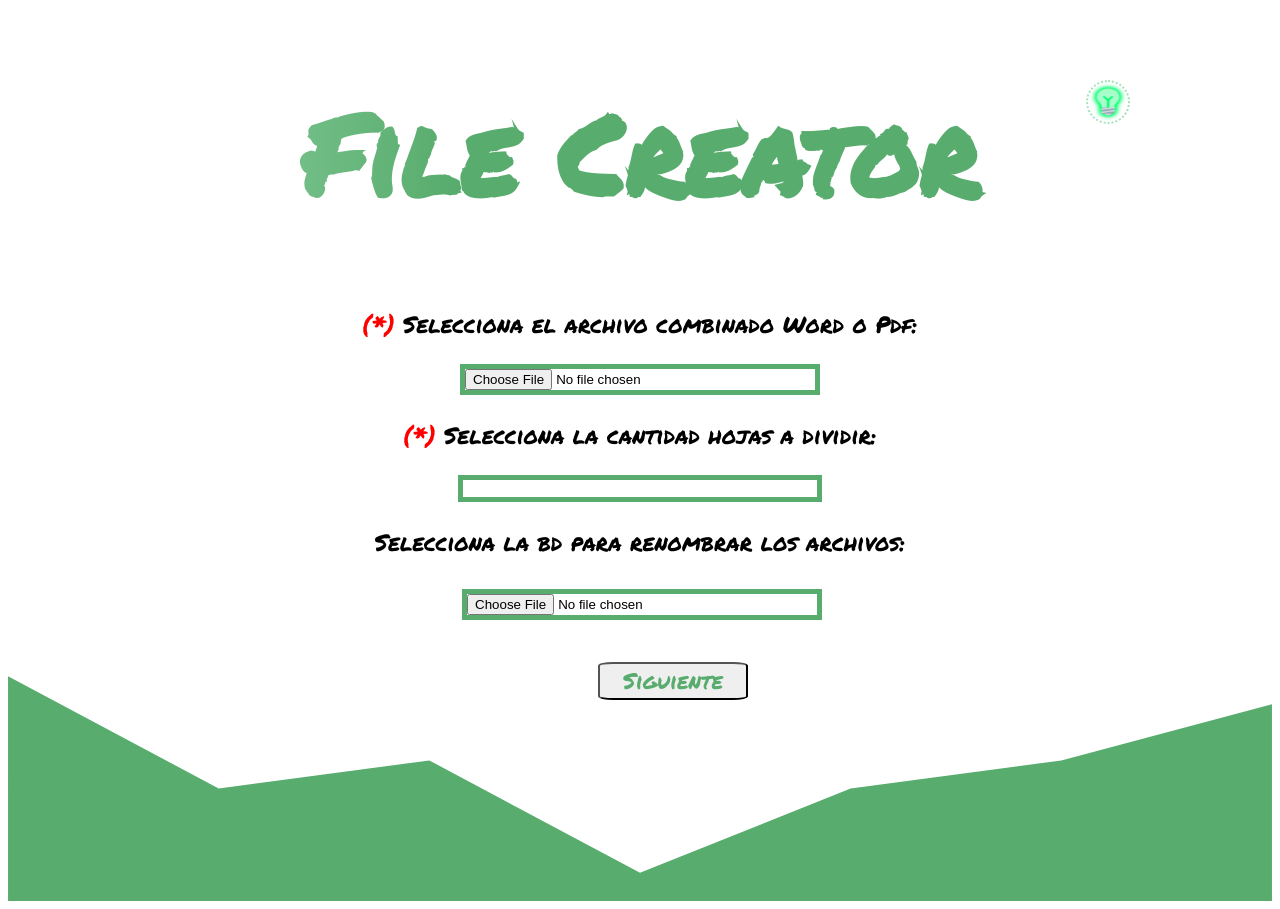
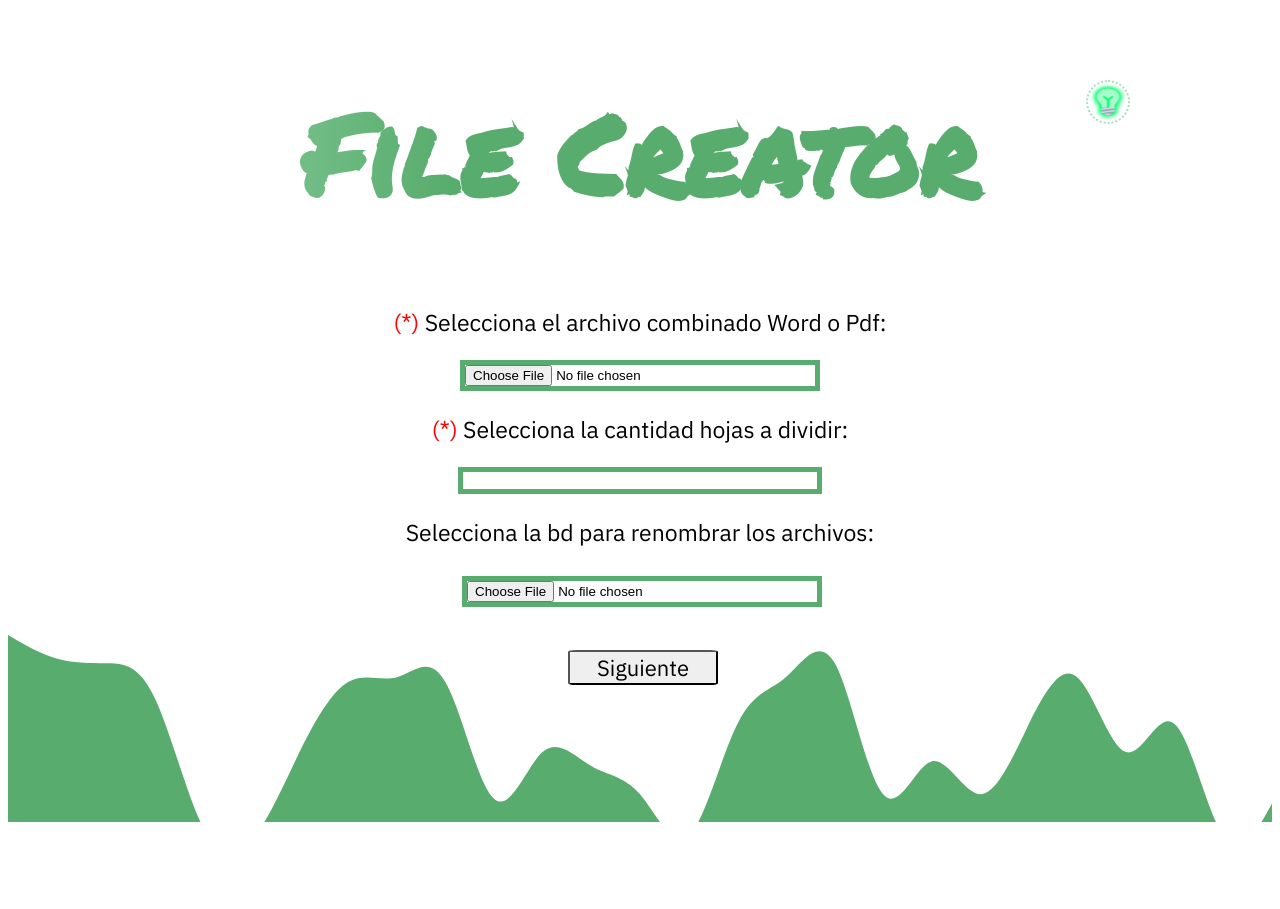
Before and after one commit to Steven030530/file_creator, a Flask app: page / in a window 1280 px wide. After the commit the page ends 822 px from the top, so only its background shows below. Run offline with Flask 3, Linux system fonts and the light colour scheme.

Commit message:
Refactor User Interface

```diff
--- a/main.py
+++ b/main.py
@@ -164,4 +164,4 @@ def generator_image():
 
 
 if __name__ == "__main__":
-    app.run(host='0.0.0.0', port=8000)
+    app.run(host='0.0.0.0', port=5000)
--- a/static/css/main.css
+++ b/static/css/main.css
@@ -17,11 +17,9 @@ body{
     background: linear-gradient(90deg, var(--COLOR-AZUL-SUMMA) 0%, var(--COLOR-VERDE-SUMMA) 35%);
     -webkit-background-clip: text;
     -webkit-text-fill-color: transparent;
-    animation: alarm 2s 2;
+    animation: alarm 2s 1;
 
 }
-
-
 
 .logo{
     width: 350px;
@@ -50,6 +48,7 @@ body{
 
 p{
     font-size: 23px;
+    font-family:"IBM Plex Sans" ;
 }
 
 .form-data{
@@ -83,12 +82,17 @@ p{
 .file-ini{
     position: relative;
     top: 80px;
-    right: 150px;
+    right: 180px;
     width: 150px;
     font-size: 22px;
-    font-family: "Permanent Marker";
-    color: var(--COLOR-VERDE-SUMMA);
-    border-radius: 10%;
+    font-family: "IBM Plex Sans";
+    color: black;
+    border-radius: 5%;
+}
+
+.file-ini:hover{
+    background-color: darkgreen;
+    color: white;
 }
 
 #text-box {
@@ -111,8 +115,7 @@ p{
 
 .footer-svg {
     width: 100%;
-    height: auto;
-    display: block;
+    height: 100%;
 }
 
 @keyframes alarm {
--- a/static/css/process.css
+++ b/static/css/process.css
@@ -40,13 +40,15 @@ button{
     right: 310px;
     background-color: var(--COLOR-VERDE-SUMMA);
     border: 1px solid white;
-    border-radius: 10%;
+    border-radius: 5%;
     color: white;
-    font-family: "Permanent Marker";
+    font-family: "IBM Plex Sans";
 
 }
 
 button:hover{
+    background-color: darkgreen;
+    color: white;
     cursor: pointer;
 }
 
--- a/templates/base.html
+++ b/templates/base.html
@@ -7,11 +7,13 @@
     <link rel="stylesheet" href="{{url_for('static',filename='css/main.css')}}">
     <link href="https://fonts.googleapis.com/css2?family=Permanent+Marker&display=swap" rel="stylesheet">
     <script src="static/js/main.js"></script>
+    <link rel="preconnect" href="https://fonts.googleapis.com">
+    <link rel="preconnect" href="https://fonts.gstatic.com" crossorigin>
+    <link href="https://fonts.googleapis.com/css2?family=IBM+Plex+Sans:ital,wght@0,100..700;1,100..700&display=swap" rel="stylesheet">
 
 </head>
 <body>
     <h1 class="title">File Creator</h1>
-
     <div class="container-text">
         <img id="idea" class= "definition" src="{{ url_for('static',filename='images/idea.png')}}" alt="idea">
         <div id="text-box" class="hidden">Este aplicativo te ayudara a dividir
@@ -36,12 +38,8 @@
 
         </form>
     </div>
-
-
-
-<svg xmlns="http://www.w3.org/2000/svg" viewBox="0 0 1440 320" class="footer-svg">
-  <path fill="#58AC6D" fill-opacity="1" d="M0,64L240,192L480,160L720,288L960,192L1200,160L1440,96L1440,320L1200,320L960,320L720,320L480,320L240,320L0,320Z"></path>
+</body>
+<svg xmlns="http://www.w3.org/2000/svg" viewBox="0 0 1440 245">
+    <path fill="#58AC6D" fill-opacity="1" d="M0,32L9.2,37.3C18.5,43,37,53,55,58.7C73.8,64,92,64,111,64C129.2,64,148,64,166,101.3C184.6,139,203,213,222,250.7C240,288,258,288,277,266.7C295.4,245,314,203,332,165.3C350.8,128,369,96,388,85.3C406.2,75,425,85,443,80C461.5,75,480,53,498,85.3C516.9,117,535,203,554,218.7C572.3,235,591,181,609,165.3C627.7,149,646,171,665,181.3C683.1,192,702,192,720,213.3C738.5,235,757,277,775,261.3C793.8,245,812,171,831,133.3C849.2,96,868,96,886,80C904.6,64,923,32,942,64C960,96,978,192,997,213.3C1015.4,235,1034,181,1052,176C1070.8,171,1089,213,1108,213.3C1126.2,213,1145,171,1163,133.3C1181.5,96,1200,64,1218,80C1236.9,96,1255,160,1274,165.3C1292.3,171,1311,117,1329,133.3C1347.7,149,1366,235,1385,261.3C1403.1,288,1422,256,1431,240L1440,224L1440,320L1430.8,320C1421.5,320,1403,320,1385,320C1366.2,320,1348,320,1329,320C1310.8,320,1292,320,1274,320C1255.4,320,1237,320,1218,320C1200,320,1182,320,1163,320C1144.6,320,1126,320,1108,320C1089.2,320,1071,320,1052,320C1033.8,320,1015,320,997,320C978.5,320,960,320,942,320C923.1,320,905,320,886,320C867.7,320,849,320,831,320C812.3,320,794,320,775,320C756.9,320,738,320,720,320C701.5,320,683,320,665,320C646.2,320,628,320,609,320C590.8,320,572,320,554,320C535.4,320,517,320,498,320C480,320,462,320,443,320C424.6,320,406,320,388,320C369.2,320,351,320,332,320C313.8,320,295,320,277,320C258.5,320,240,320,222,320C203.1,320,185,320,166,320C147.7,320,129,320,111,320C92.3,320,74,320,55,320C36.9,320,18,320,9,320L0,320Z"></path>
 </svg>
-
-</body>
 </html>
--- a/templates/success.html
+++ b/templates/success.html
@@ -10,7 +10,6 @@
 </head>
 <body>
     <h1 class="title">FELICITACIONES</h1>
-    <img class="happy" src="{{url_for('static',filename='images/happy.png')}}" alt="happy">
     <div class="container-sucess">
         <p class="msg-success">¡Tus cartas han sido generadas exitosamente, recuerda revisar tu carpeta de descargas!</p>
         <img class="confeti" src="{{url_for('static',filename='images/confeti.png')}}" alt="confeti">
```
Also changed, not shown: static/css/bd.css (+9 -4 lines), static/css/no_selected.css (+5 -3 lines), static/css/success.css (+4 -3 lines).
